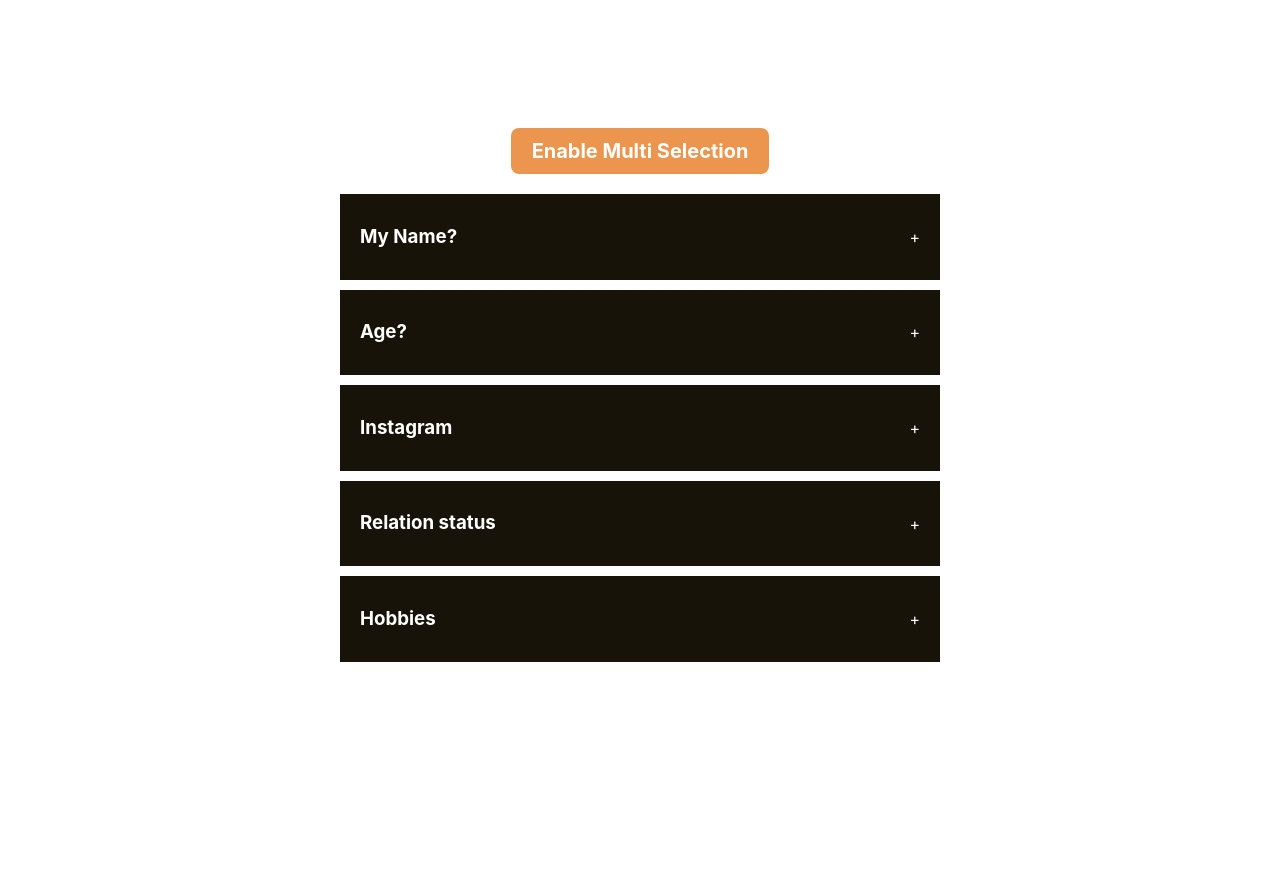
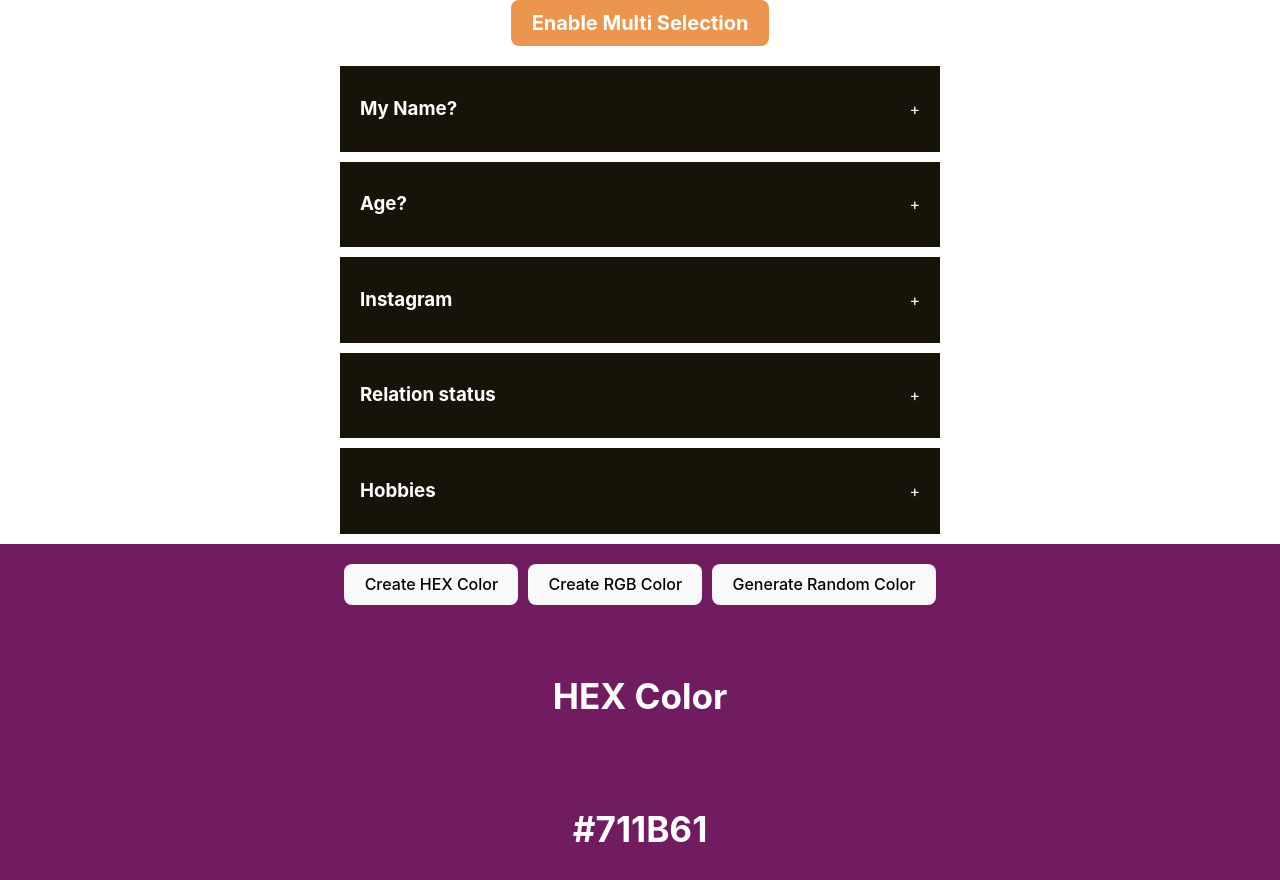
Before and after one commit to nitinryali/my-react-app, a React (Vite) app: page / in a window 1280 px wide. Shown: the top 880 px of the page. Before the commit the page ends 800 px from the top, so only its background shows below. Built offline with nearby package versions, Linux system fonts and the light colour scheme.

Commit message:
updated random-color

```diff
--- a/src/App.jsx
+++ b/src/App.jsx
@@ -1,9 +1,11 @@
 
 import Accordian from "./components/accordian";
+import RandomColor from "./components/random-color"
 function App() {
   return (
     <div className="App">
       <Accordian/>
+      <RandomColor/>
     </div>
    );
   }
--- /dev/null
+++ b/src/components/random-color/index.jsx
@@ -0,0 +1,82 @@
+import { useEffect, useState } from "react";
+
+export default function RandomColor() {
+  const [typeOfColor, setTypeOfColor] = useState("hex");
+  const [color, setColor] = useState("#000000");
+
+  function randomColorUtility(length) {
+    return Math.floor(Math.random() * length);
+  }
+
+  function handleCreateRandomHexColor() {
+
+    const hex = [1, 2, 3, 4, 5, 6, 7, 8, 9, "A", "B", "C", "D", "E", "F"];
+    let hexColor = "#";
+
+    for (let i = 0; i < 6; i++) {
+      hexColor += hex[randomColorUtility(hex.length)];
+    }
+    setColor(hexColor);
+  }
+
+  function handleCreateRandomRgbColor() {
+    const r = randomColorUtility(256);
+    const g = randomColorUtility(256);
+    const b = randomColorUtility(256);
+
+    setColor(`rgb(${r},${g}, ${b})`);
+  }
+
+  useEffect(() => {
+    if (typeOfColor === "rgb") handleCreateRandomRgbColor();
+    else handleCreateRandomHexColor();
+  }, [typeOfColor]);
+
+  return (
+    <div
+      style={{
+        width: "100vw",
+        height: "60vh",
+        background: color,
+
+      }}
+    >
+    <div
+      style={{
+        justifyContent:"center",
+        display:"flex",
+        gap:"10px",
+        alignItems:"center",
+        padding:"20px",
+      }}
+    >
+      <button onClick={() => setTypeOfColor("hex")}>Create HEX Color</button>
+      <button onClick={() => setTypeOfColor("rgb")}>Create RGB Color</button>
+      <button
+        onClick={
+          typeOfColor === "hex"
+            ? handleCreateRandomHexColor
+            : handleCreateRandomRgbColor
+        }
+      >
+        Generate Random Color
+      </button>
+    </div>
+      <div
+        style={{
+          display: "flex",
+          justifyContent: "center",
+          alignItems: "center",
+          color: "#fff",
+          fontSize: "30px",
+          marginTop: "10px",
+          flexDirection  :'column',
+          gap :'10px'
+        }}
+      >
+        <h3 >{typeOfColor === "rgb" ? "RGB Color" : "HEX Color"}</h3>
+        <h3>{color}</h3>
+      </div>
+    </div>
+  );
+}
```
